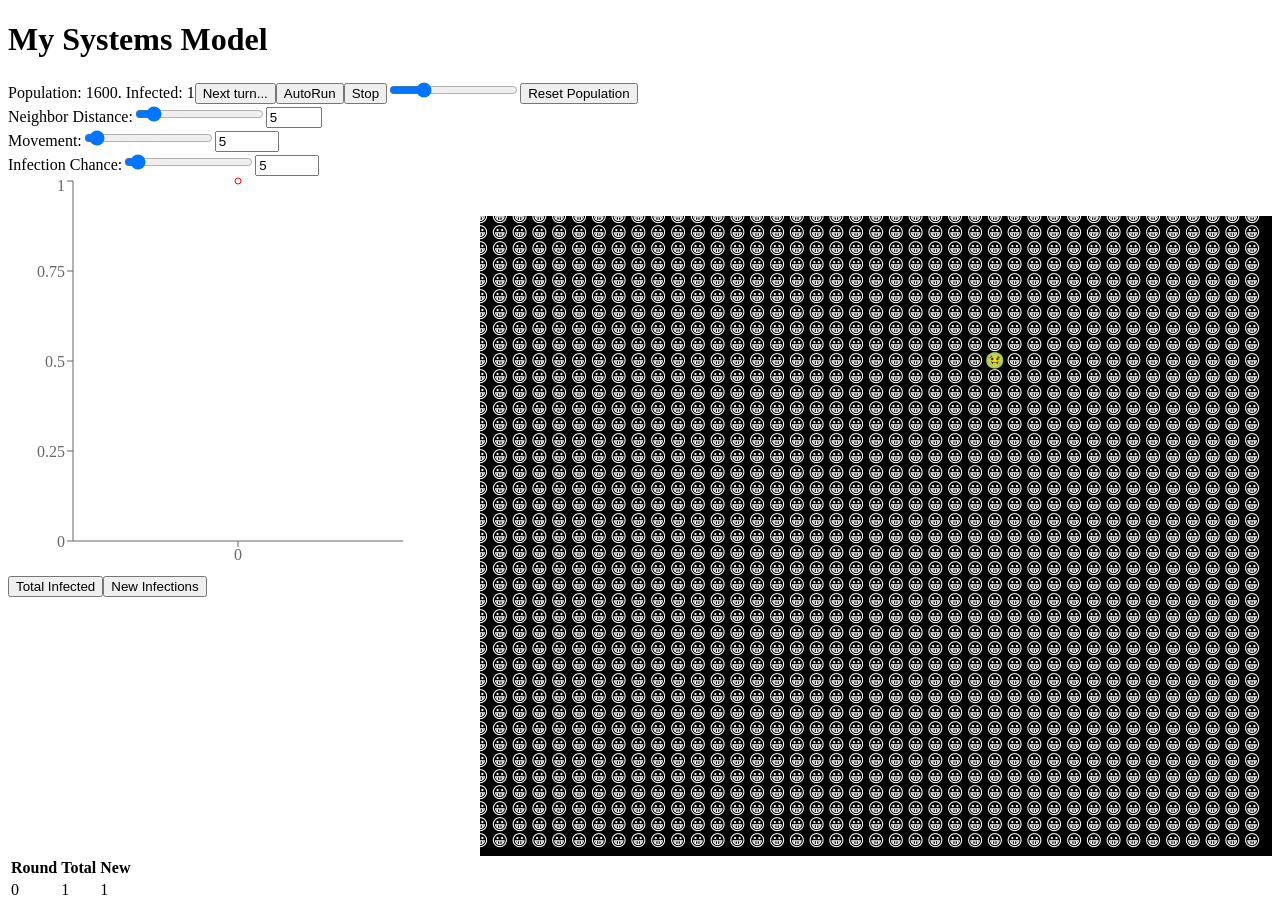
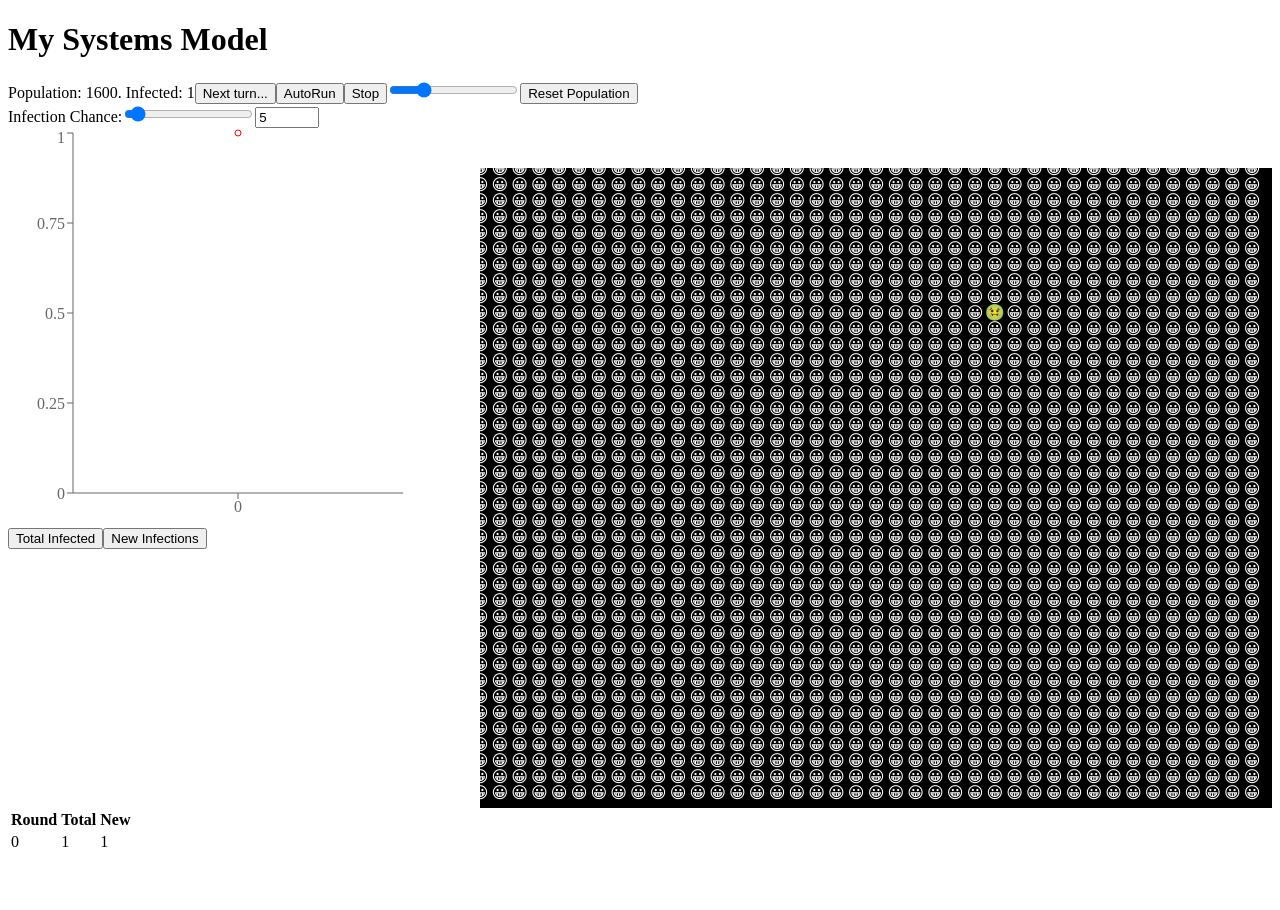
Before and after one commit to tristanleng/systems-project-like-the-handshake-game, a React (Vite) app: page / in a window 1280 px wide. After the commit the page ends 862 px from the top, so only its background shows below. Built offline with nearby package versions, Linux system fonts and the light colour scheme.

Commit message:
Simplified to reflect the simple game we played in class!

```diff
--- a/src/App.tsx
+++ b/src/App.tsx
@@ -31,54 +31,6 @@ const Settings: FC<{
 }> = ({ parameters, setParameters }) => {
   return (
     <section>
-      <div>
-        <label>Neighbor Distance:</label>
-        <input
-          type="range"
-          min="0"
-          max="50"
-          value={parameters.distanceThreshold}
-          onChange={(e) =>
-            setParameters({
-              ...parameters,
-              distanceThreshold: parseInt(e.target.value),
-            })
-          }
-        />
-        <input
-          type="number"
-          min="0"
-          max="50"
-          value={parameters.distanceThreshold}
-          onChange={(e) =>
-            setParameters({
-              ...parameters,
-              distanceThreshold: parseInt(e.target.value),
-            })
-          }
-        />
-      </div>
-      <div>
-        <label>Movement:</label>
-        <input
-          type="range"
-          min="0"
-          max="100"
-          value={parameters.movement}
-          onChange={(e) =>
-            setParameters({ ...parameters, movement: parseInt(e.target.value) })
-          }
-        />
-        <input
-          type="number"
-          min="0"
-          max="100"
-          value={parameters.movement}
-          onChange={(e) =>
-            setParameters({ ...parameters, movement: parseInt(e.target.value) })
-          }
-        />
-      </div>
       <div>
         <label>Infection Chance:</label>
         <input
--- a/src/diseaseModel.ts
+++ b/src/diseaseModel.ts
@@ -18,66 +18,21 @@ export const createPopulation = (size = 1600) => {
   return population;
 };
 
-const getExposures = (
-  patient: Patient,
-  population: Patient[],
-  distanceThreshold: number
-): Patient[] => {
-  return population.filter((p) => {
-    if (p.id === patient.id) {
-      return false; // ignore ourself...
-    } else if (!p.infected) {
-      return false; // if you aren't sick, we don't care :-)
-    } else {
-      // distance formula (pythagorean theorem...)
-      let distance = Math.sqrt(
-        Math.pow(p.x - patient.x, 2) + Math.pow(p.y - patient.y, 2)
-      );
-      if (distance < distanceThreshold) {
-        return true;
-      }
-    }
-  });
-};
 
-const movePatient = (patient: Patient, movementAmount: number): void => {
-  // Let's move our patient slightly...
-  patient.x += Math.random() * movementAmount * 2 - movementAmount;
-  patient.y += Math.random() * movementAmount * 2 - movementAmount;
-  // enforce edges
-  if (patient.x < 0) patient.x *= -1; // bounce
-  if (patient.x > 100) patient.x = 100 - (patient.x - 100); // bounce;
-  if (patient.y < 0) patient.y *= -1; // bounce
-  if (patient.y > 100) patient.y = 100 - (patient.y - 100); // bounce
-};
+
 
 const updatePatient = (
   patient: Patient,
   population: Patient[],
   params: SimulationParameters
 ): Patient => {
-  const DISTANCE_THRESHOLD = 5;
   let updatedPatient = { ...patient };
   // IF we are NOT sick, see if our neighbors are sick...
-  if (!patient.infected) {
-    let sickNeighbors = getExposures(
-      patient,
-      population,
-      params.distanceThreshold
-    );
-    if (sickNeighbors.length) {
-      // If we have sick neighbors, each one has a chance to infect us
-      let infected = false;
-      for (let i = 0; i < sickNeighbors.length; i++) {
-        // once per sick neighbor, have a chance to get infected...
-        if (Math.random() * 100 < params.infectionChance) {
-          infected = true;
-        }
-      }
-      updatedPatient = { ...patient, infected };
-    }
+  // choose a partner
+  const partner = population[Math.floor(Math.random() * population.length)];
+  if (partner.infected && 100*Math.random() < params.infectionChance) {
+    updatedPatient = { ...patient, infected : true };
   }
-  movePatient(updatedPatient, params.movement);
   return updatedPatient;
 };
 
--- a/src/types.ts
+++ b/src/types.ts
@@ -6,8 +6,6 @@ export type Patient = {
 };
 
 export type SimulationParameters = {
-  distanceThreshold: number;
-  movement: number;
   infectionChance: number;
 };
 
```
